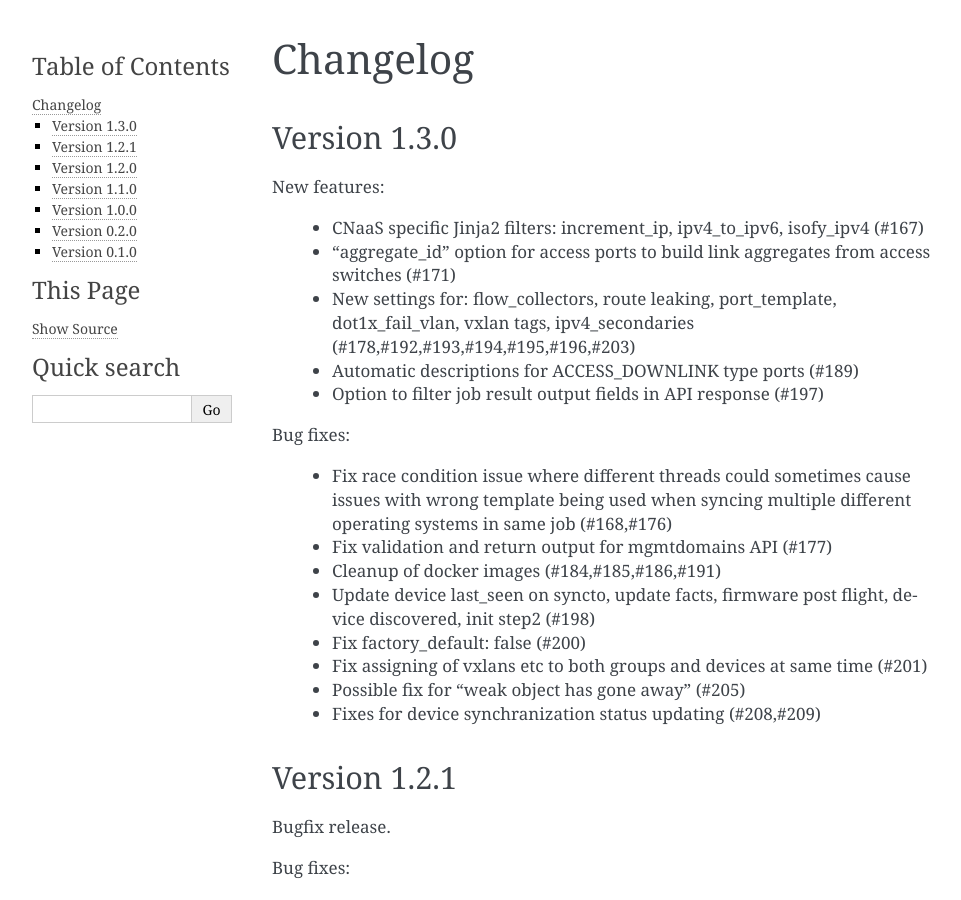
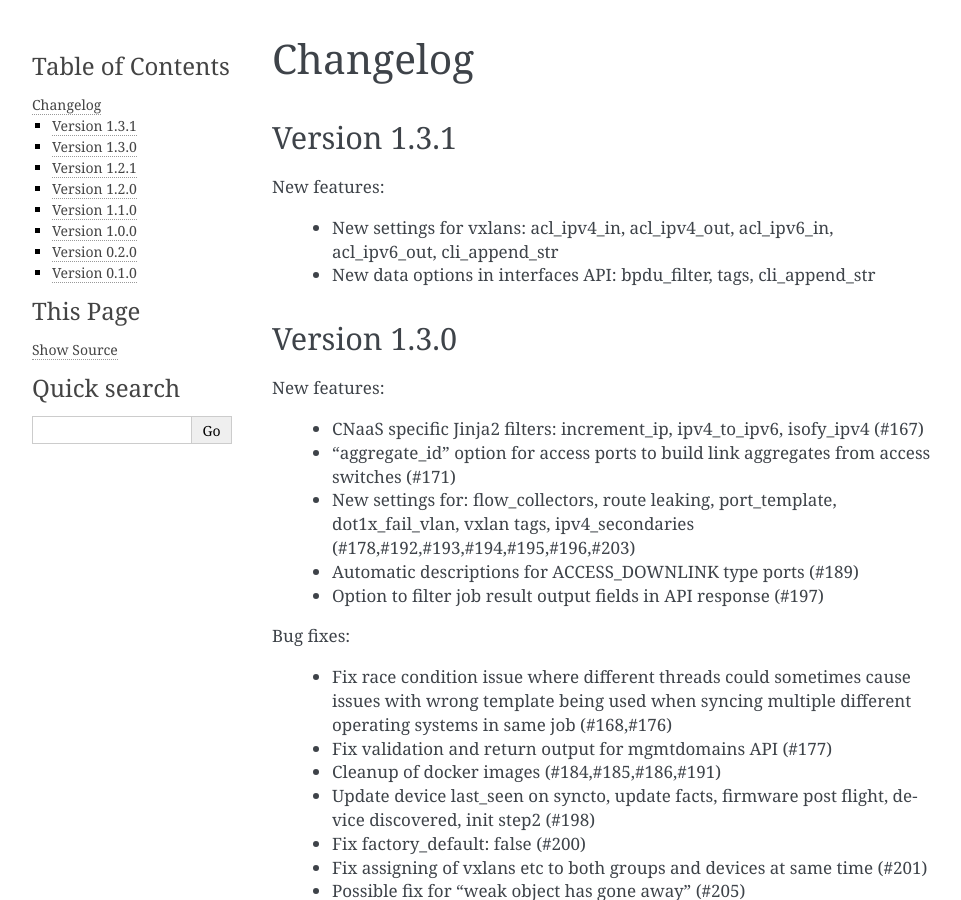
Before and after one commit to SUNET/cnaas-nms, a Sphinx documentation site: the page built from docs/changelog/index.rst, in a window 1280 px wide and 900 px high. Shown: the whole window, without its empty margins (148-1109 px from the left). Built offline with Sphinx 7.4.7, drawn with Linux system fonts in a browser that asks for light colours.

Commit message:
Version 1.3.1

```diff
--- a/docs/changelog/index.rst
+++ b/docs/changelog/index.rst
@@ -1,5 +1,13 @@
 Changelog
 =========
+
+Version 1.3.1
+-------------
+
+New features:
+
+ - New settings for vxlans: acl_ipv4_in, acl_ipv4_out, acl_ipv6_in, acl_ipv6_out, cli_append_str
+ - New data options in interfaces API: bpdu_filter, tags, cli_append_str
 
 Version 1.3.0
 -------------
--- a/src/cnaas_nms/version.py
+++ b/src/cnaas_nms/version.py
@@ -1,3 +1,3 @@
-__version__ = '1.3.0'
+__version__ = '1.3.1'
 __version_info__ = tuple([field for field in __version__.split('.')])
 __api_version__ = 'v1.0'
```
